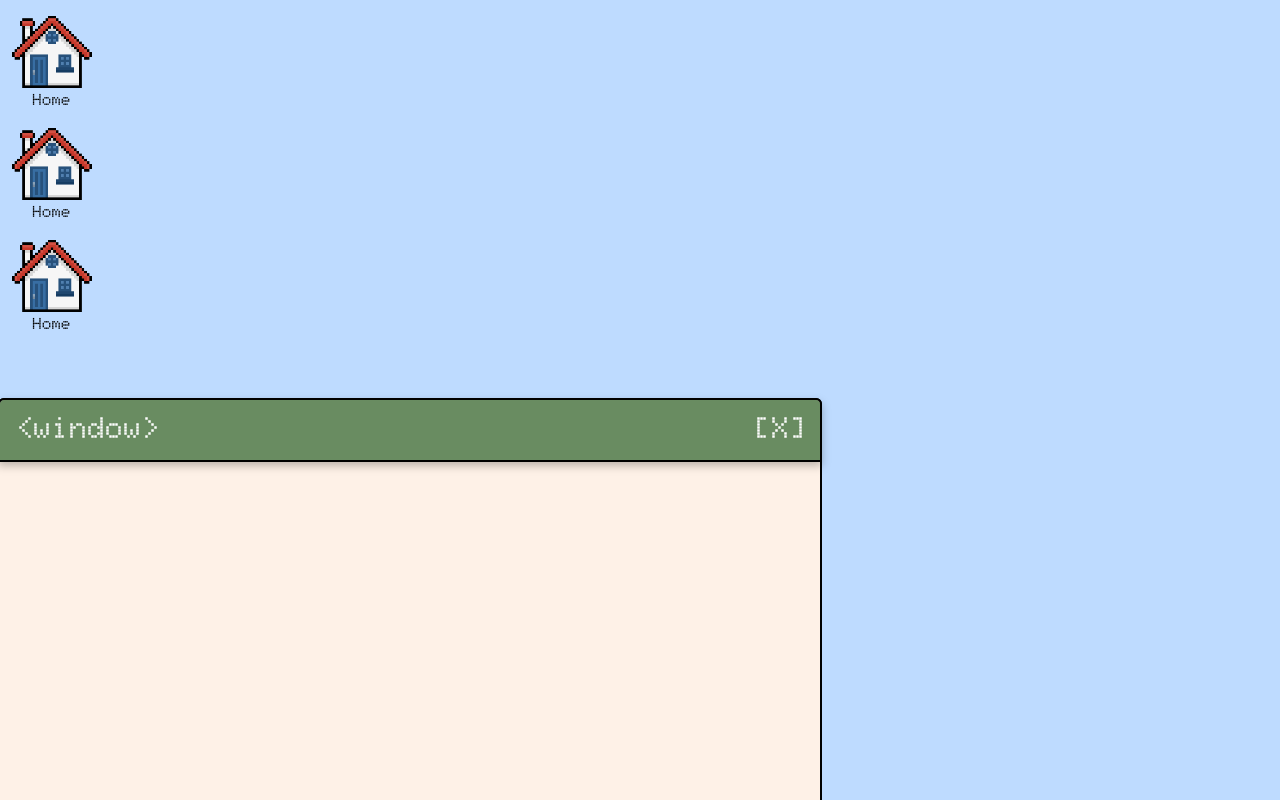
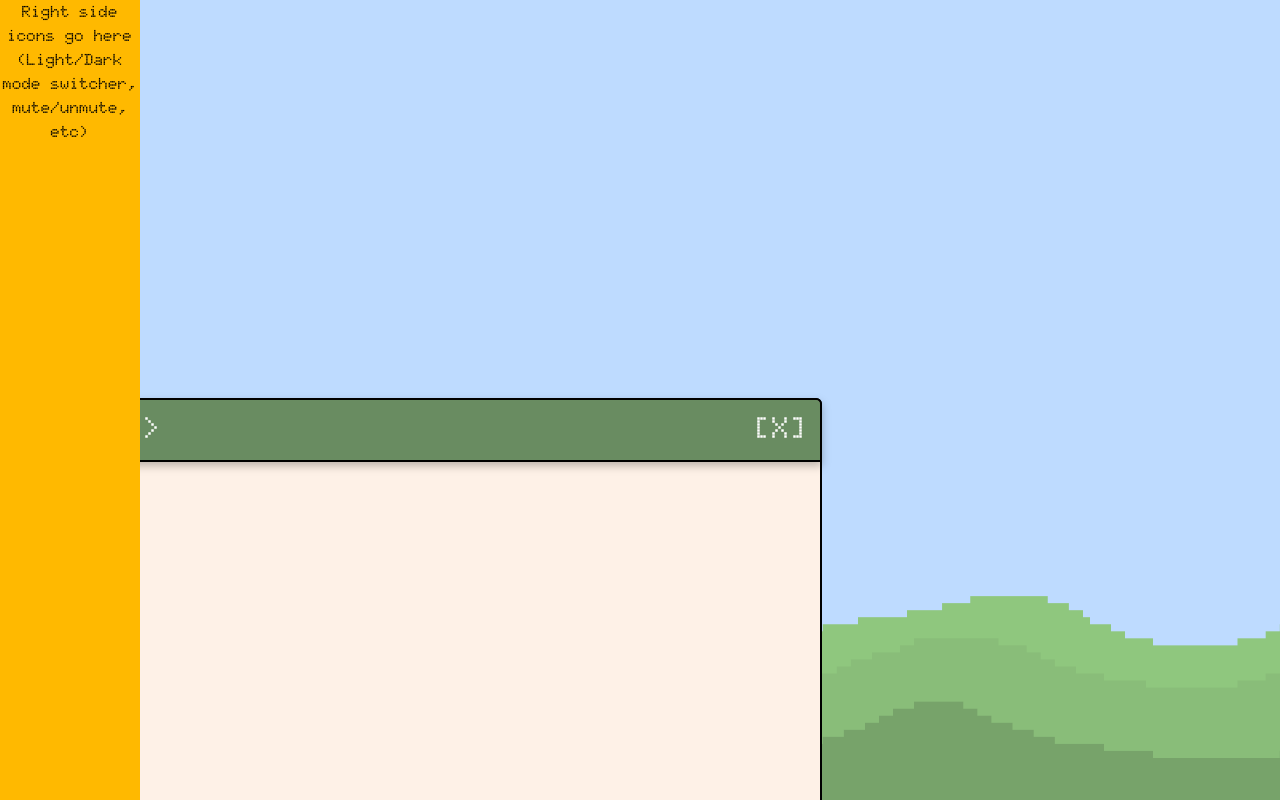
Before and after one commit to PhilosofoxDev/NathanLomnickyPortfolio, a React (Vite) app: page / in a window 1280 px wide. Built offline with nearby package versions, Linux system fonts and the light colour scheme.

Commit message:
Added more icons and set up background elements. Prepared right side of screen for icons

```diff
--- a/index.html
+++ b/index.html
@@ -7,7 +7,7 @@
     <link href="/src/index.css" rel="stylesheet" />
     <meta name="viewport" content="width=device-width, initial-scale=1.0" />
   </head>
-  <body class= "antialiased bg-blue-200 overscroll-none"> <!--Set background color of site-->
+  <body class= "bg-blue-200"> <!--Set background color of site-->
     <div id="root"></div>
     <script type="module" src="/src/main.jsx"></script>
   </body>
--- a/src/App.jsx
+++ b/src/App.jsx
@@ -1,14 +1,18 @@
 import "tailwindcss"
 import Window from "./Components/mainwindow"
 import Shortcuts from "./Components/desktopShortcuts"
+import Ground from "./Components/bottomGround"
 
 function App() {
   return (
-    <div class="fixed">
+    <div class="">
       <div class="absolute mx-auto content-center items-center w-screen h-screen">
         <Window />
       </div>
       <Shortcuts />
+      <div class="flex absolute items-end justify-start w-screen h-screen">
+        <Ground/>
+      </div>
     </div>
   )
 }
--- /dev/null
+++ b/src/Components/bottomGround.jsx
@@ -0,0 +1,20 @@
+import 'tailwindcss'
+import grassyHills from '../assets/images/GrassyHillsCropped.png'
+
+function Ground() {
+    return (
+        <div class="fixed"> {/*Height and Width can't be unlinked. This is fine ig, but the grass needs to stay on the bottom no matter what*/}
+            <div class="flex max-w-225">
+                <img class="shrink" src={grassyHills}></img>
+                <img class="shrink" src={grassyHills}></img>
+                <img class="shrink" src={grassyHills}></img>
+                <img class="shrink" src={grassyHills}></img>
+                <img class="shrink" src={grassyHills}></img>
+                <img class="shrink" src={grassyHills}></img>
+                <img class="shrink" src={grassyHills}></img>
+            </div>
+        </div>
+    )
+}
+
+export default Ground
--- a/src/Components/desktopShortcuts.jsx
+++ b/src/Components/desktopShortcuts.jsx
@@ -1,24 +1,42 @@
 import "tailwindcss"
 import houseIcon from "../assets/images/PixelArtHouse.png"
+import clipboardIcon from "../assets/images/Clipboard.png"
 
 function Shortcuts() {
     return(
-        <div class="flex w-35 absolute justify-center h-screen text-center font-dotoBold text-black text-md"> {/*Left Bar*/}
-            <div class="mt-2 mr-9"> {/*Icon Container*/}
+        <>
+        <div class="flex w-35 absolute justify-center h-screen text-center font-dotoBold text-black text-md z-100"> {/*Left Bar (SHOULD BE ON TOP (highest z-order)*/}
+            <div class="mt-2 mr-9"> {/*Left Icon Container*/}
                 <div>
-                    <img class="max-w-20" src={houseIcon}></img>
+                    <img class="max-w-20" src={houseIcon} alt="HomeIcon"></img>
                     <h1>Home</h1>
                 </div>
                 <div class="mt-2">
-                    <img class="max-w-20" src={houseIcon}></img> {/*Add top margin to every element after first one*/}
-                    <h1>Home</h1>
+                    <img class="max-w-20" src={clipboardIcon} alt="AboutIcon"></img> {/*Add top margin to every element after first one*/}
+                    <h1>About</h1>
                 </div>
                 <div class="mt-2">
-                    <img class="max-w-20" src={houseIcon}></img>
-                    <h1>Home</h1>
+                    <img class="max-w-20" src={houseIcon} alt="FolderIcon"></img>
+                    <h1>Work</h1>
+                </div>
+                <div class="mt-2">
+                    <img class="max-w-20" src={houseIcon} alt="Envelope/Phone Icon"></img>
+                    <h1>Contact</h1>
+                </div>
+                <div class="mt-2">
+                    <img class="max-w-20" src={houseIcon} alt="ChainlinkIcon"></img>
+                    <h1>Links</h1>
+                </div>
+                <div class="mt-2">
+                    <img class="max-w-20" src={houseIcon} alt="RecycleBinIcon"></img>
+                    <h1>Misc</h1>
                 </div>
             </div>
         </div>
+        <div class="bg-amber-400 flex w-35 absolute justify-self-end justify-center h-screen text-center font-dotoBold text-black text-md z-100">
+            <h1>Right side icons go here &#40;Light/Dark mode switcher, mute/unmute, etc&#41;</h1> {/*Left Icon Container*/}
+        </div>
+        </>
     )
 }
 
--- a/src/Components/mainwindow.jsx
+++ b/src/Components/mainwindow.jsx
@@ -2,7 +2,7 @@ import "tailwindcss"
 
 function Window() {
     return (
-            <div class="fixed bg-windowBox mb-15 w-205 h-130 rounded-sm self-center justify-self-center outline-2 outline-black"> {/*Change color to whatever works*/}
+            <div class="fixed bg-windowBox mb-15 w-205 h-130 rounded-sm self-center justify-self-center outline-2 outline-black z-10"> {/*Change color to whatever works*/}
                 <div class="flex w-full bg-siteGreen h-15 rounded-t-sm justify-between drop-shadow-lg/25 outline-2">
                     <h1 class="text-3xl font-dotoBold text-white ml-4 m-2 mt-2.5">&lt;window&gt;</h1>
                     <h1 class="text-3xl font-dotoBold text-white self-center mb-1 mr-3">&#91;X&#93;</h1>
```
Also changed, not shown: src/assets/images/Clipboard.png (added), src/assets/images/GrassyHillsCropped.png (added).
